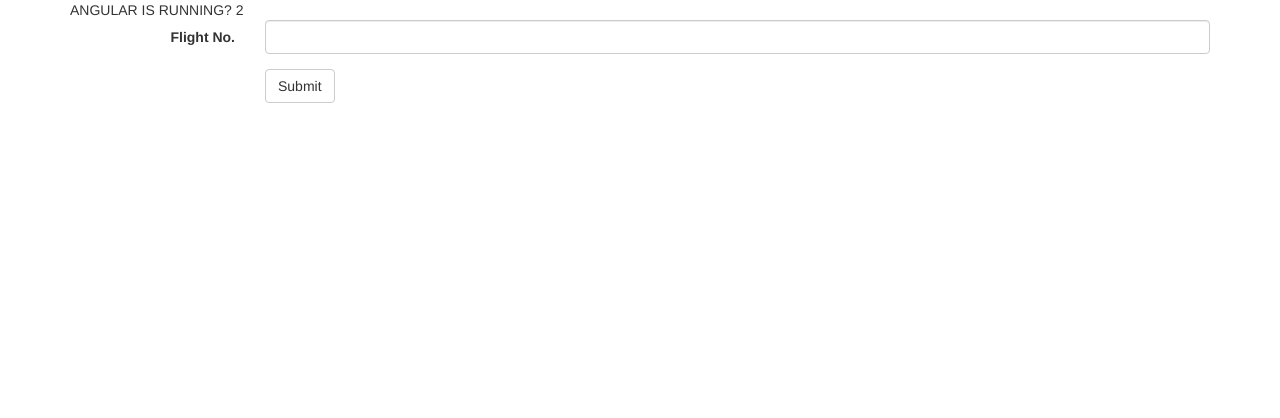
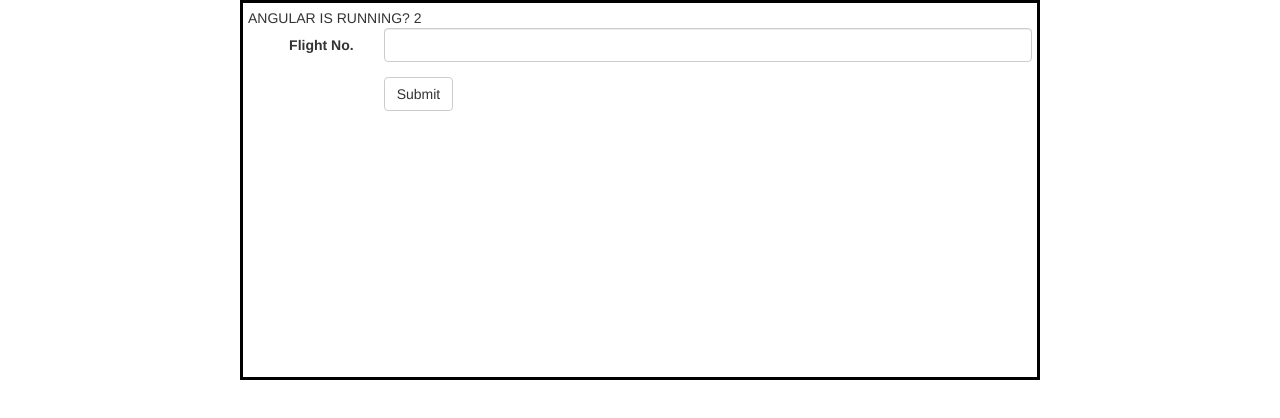
Before and after one commit to apprentice-gamma/zephyr, a plain HTML site: page client/index.html in a window 1280 px wide. Drawn offline with nearby package versions, Linux system fonts and the light colour scheme; some packages are replaced by stand-ins of ours.

Commit message:
use css for fixed-width and fixed-height

```diff
--- /dev/null
+++ b/client/css/styles.css
@@ -0,0 +1,11 @@
+.container-fixed {
+  margin: 0 auto;
+  max-width: 800px;
+  max-height: 380px;
+  min-height: 380px;
+  padding: 5px;
+  border: 3px solid black;
+}
+.container-fixed > hr {
+  margin: 30px 0;
+}
--- a/client/index.html
+++ b/client/index.html
@@ -4,10 +4,11 @@
 	<title>Zephyr</title>
 	<!-- Latest compiled and minified CSS -->
 	<link rel="stylesheet" href="https://maxcdn.bootstrapcdn.com/bootstrap/3.3.4/css/bootstrap.min.css">
+	<link rel="stylesheet" href="./css/styles.css">
 
 </head>
 <body ng-app="zephyr">
-	<div class="container">
+	<div class="container-fixed ">
 		<div class="row clearfix">
 			<div class="col-md-12 column">
 				ANGULAR IS RUNNING? {{1+1}}
```
